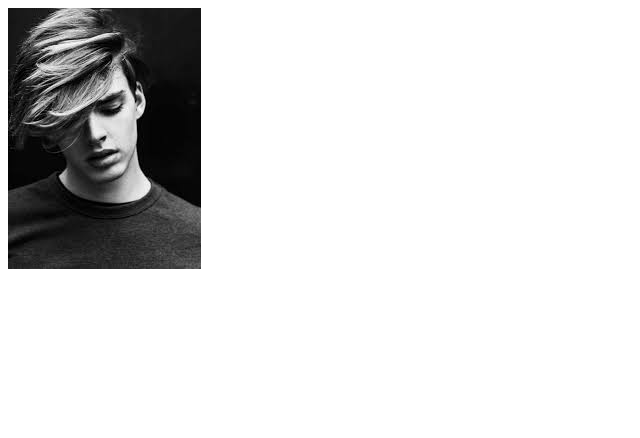
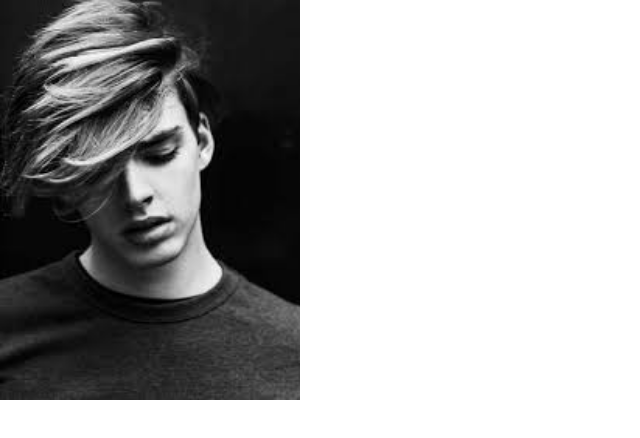
Before and after one commit to davtalabv95/profile-card, a plain HTML site: page index.html in a window 1280 px wide. Shown: the whole page, without its empty margins (0-640 px from the left). Drawn offline with Linux system fonts and the light colour scheme.

Commit message:
write code 02

```diff
--- a/index.html
+++ b/index.html
@@ -5,11 +5,12 @@
     <meta charset="UTF-8">
     <meta name="viewport" content="width=device-width, initial-scale=1.0">
     <title>Document</title>
+    <link rel="stylesheet" href="./style.css">
 </head>
 
 <body>
-    <div class="img">
-        <img src="./images.jpg" alt="">
+    <div>
+        <img src="./images.jpg" alt="profile">
     </div>
 </body>
 
--- a/style.css
+++ b/style.css
@@ -4,7 +4,9 @@
     box-sizing: border-box;
 }
 
-.img {
+div img {
     height: 400px;
     width: 300px;
+    background: aquamarine;
+    text-align: center;
 }
```
